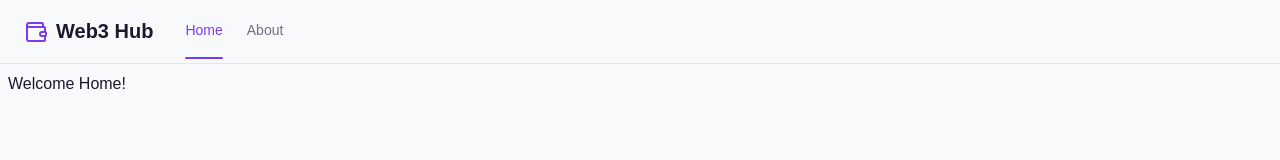
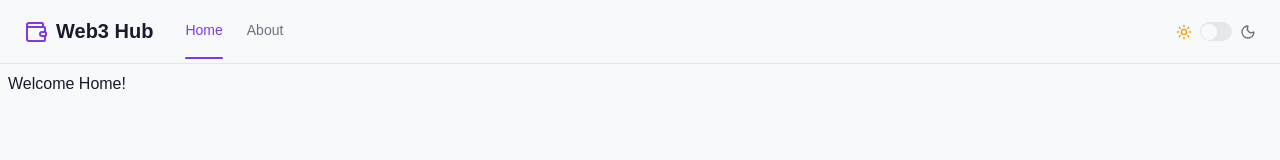
Before and after one commit to ValentinVPK/Web3-Dashboard, a React (Vite) app: page / in a window 1280 px wide. Shown: the top 160 px of the page. Built offline with nearby package versions, Linux system fonts and the light colour scheme.

Commit message:
Implement theme toggle component

```diff
--- /dev/null
+++ b/src/components/ThemeToggle.tsx
@@ -0,0 +1,30 @@
+import { useState } from "react";
+import { Sun, Moon } from "lucide-react";
+import { Switch } from "@/components/ui/switch";
+
+const ThemeToggle = () => {
+  const [isDark, setIsDark] = useState(
+    document.documentElement.classList.contains("dark")
+  );
+
+  const handleToggle = (checked: boolean) => {
+    setIsDark(checked);
+    document.documentElement.classList.toggle("dark", checked);
+  };
+
+  return (
+    <div className="flex items-center gap-2">
+      <Sun
+        size={16}
+        className={isDark ? "text-muted-foreground" : "text-amber-500"}
+      />
+      <Switch checked={isDark} onCheckedChange={handleToggle} />
+      <Moon
+        size={16}
+        className={isDark ? "text-primary" : "text-muted-foreground"}
+      />
+    </div>
+  );
+};
+
+export default ThemeToggle;
--- a/src/components/layout/Navigation.tsx
+++ b/src/components/layout/Navigation.tsx
@@ -1,5 +1,6 @@
 import { Wallet } from "lucide-react";
 import { Link, useMatchRoute } from "@tanstack/react-router";
+import ThemeToggle from "@/components/ThemeToggle";
 
 const navLinks = [
   { label: "Home", to: "/" },
@@ -11,7 +12,7 @@ const Navigation = () => {
 
   return (
     <nav className="px-4 md:px-6 bg-background">
-      <div className="flex items-stretch justify-between">
+      <div className="flex items-center justify-between">
         <div className="flex items-stretch gap-8">
           <div className="flex items-center gap-2 py-4">
             <Wallet width={24} height={24} stroke="var(--primary)" />
@@ -45,6 +46,7 @@ const Navigation = () => {
             })}
           </ul>
         </div>
+        <ThemeToggle />
       </div>
     </nav>
   );
```
